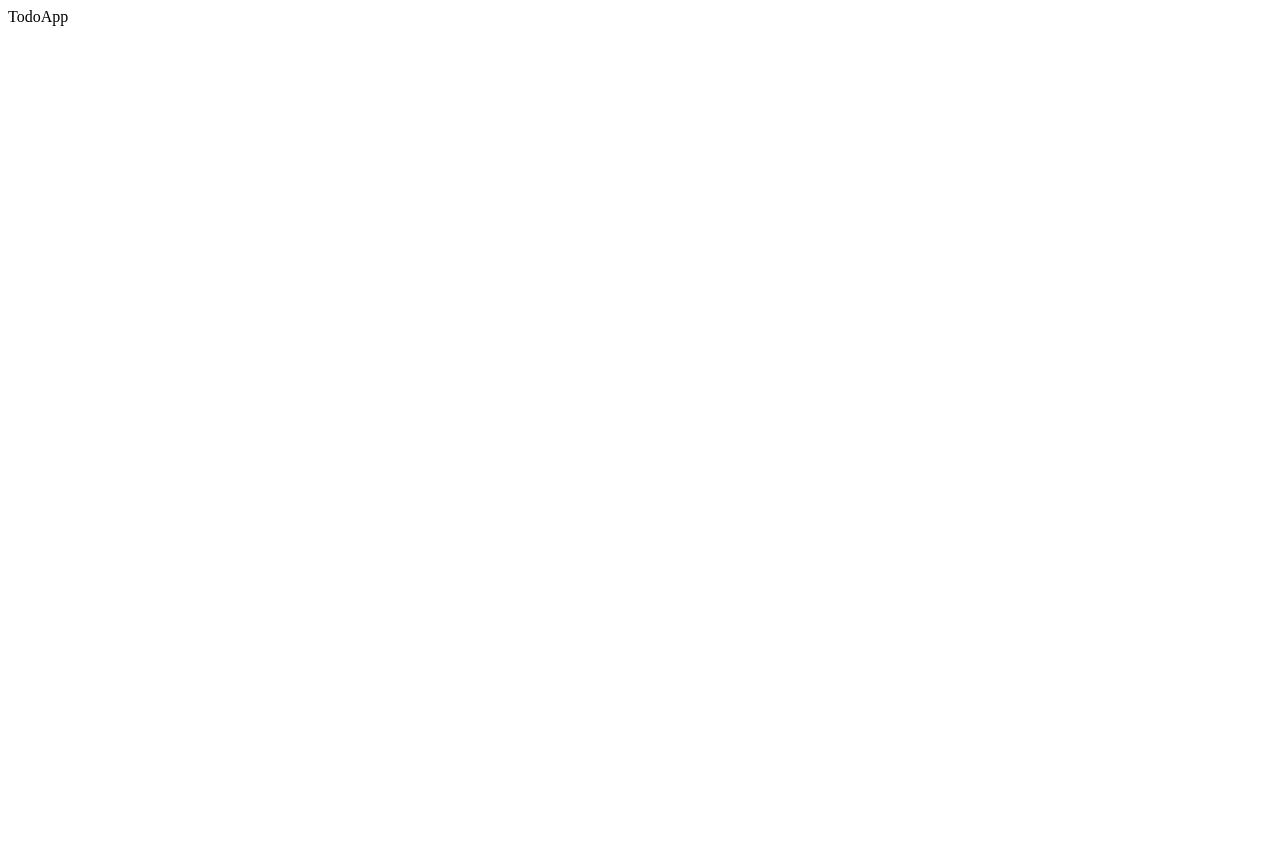
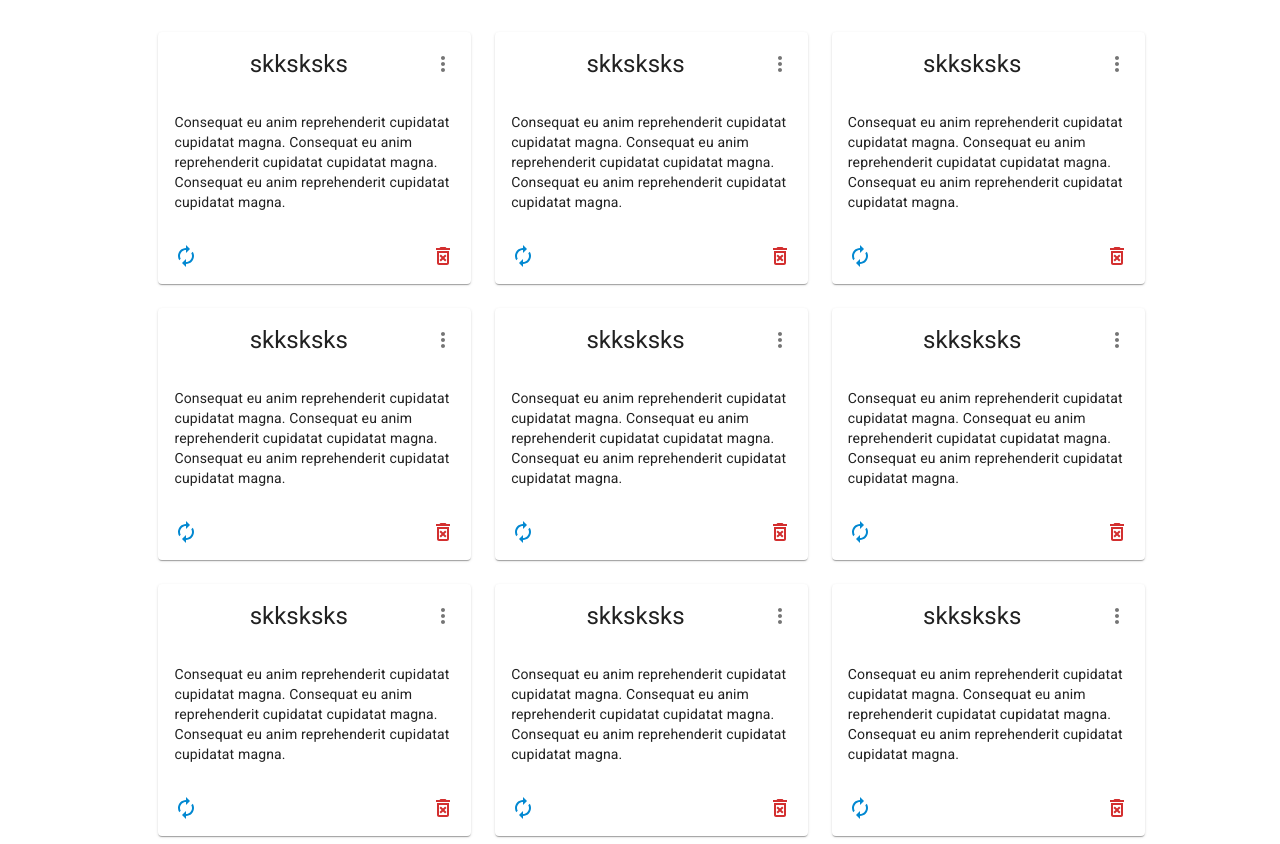
Before and after one commit to thezxdev/todosApp, a React (Vite) app: page / in a window 1280 px wide. Before the commit the page ends 800 px from the top, so only its background shows below. Built offline with nearby package versions, Linux system fonts and the light colour scheme.

Commit message:
Diseño de la tarjeta de los todos

```diff
--- a/src/TodoApp.tsx
+++ b/src/TodoApp.tsx
@@ -1,6 +1,33 @@
+import { Grid } from '@mui/material';
+import { TodoCard } from './components/TodoCard';
 
 export const TodoApp = () => {
   return (
-    <div>TodoApp</div>
+    <Grid
+      container
+      margin='0 auto'
+      spacing={ 3 }
+      width='80%'
+    >
+      {
+        [1, 2, 3, 4, 5, 6, 7, 8, 9].map(val => (
+          <Grid
+            item
+            sx={{
+              width: {
+                xs: '100%',
+                sm: '50%',
+                md: '50%',
+                lg: '33.3%',
+                xl: '25%'
+              }
+            }}
+            key={ val }
+          >
+            <TodoCard />
+          </Grid>
+        ))
+      }
+    </Grid>
   )
 }
--- /dev/null
+++ b/src/components/TodoCard.tsx
@@ -0,0 +1,46 @@
+import {
+  AutorenewOutlined,
+  DeleteForeverOutlined,
+  MoreVertOutlined
+} from '@mui/icons-material';
+import {
+  Card,
+  CardActions,
+  CardContent,
+  CardHeader,
+  IconButton,
+  Typography
+} from '@mui/material';
+
+export const TodoCard = () => {
+  return (
+    <Card>
+      <CardHeader
+        sx={{
+          textAlign: 'center'
+        }}
+        title="skksksks"
+        action={
+          <IconButton aria-label="settings">
+            <MoreVertOutlined />
+          </IconButton>
+        }
+      />
+      <CardContent>
+        <Typography variant="body2">
+          Consequat eu anim reprehenderit cupidatat cupidatat magna.
+          Consequat eu anim reprehenderit cupidatat cupidatat magna.
+          Consequat eu anim reprehenderit cupidatat cupidatat magna.
+        </Typography>
+      </CardContent>
+      <CardActions disableSpacing sx={{ display: 'flex', justifyContent: 'space-between' }}>
+        <IconButton>
+          <AutorenewOutlined color="info" />
+        </IconButton>
+        <IconButton>
+          <DeleteForeverOutlined color='error' />
+        </IconButton>
+      </CardActions>
+    </Card>
+  )
+}
```
